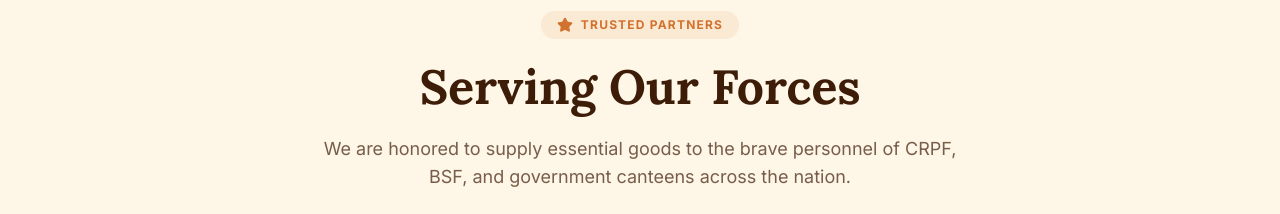
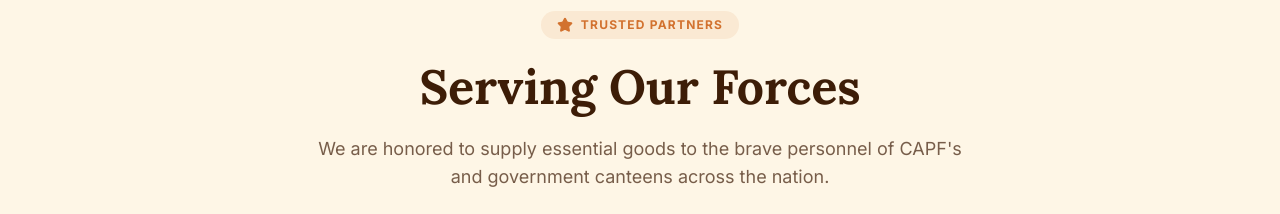
Before and after one commit to shantanusoam/sridhienterprise, a Next.js app: page / in a window 1280 px wide. Shown: the part 2360-2574 px from the top of the page. Built offline with nearby package versions, Linux system fonts and the light colour scheme.

Commit message:
Update description in DistributorsSection to reflect accurate terminology: changed 'CRPF, BSF' to 'CAPF's' for improved clarity and representation of the personnel served.

```diff
--- a/components/distributors-section.tsx
+++ b/components/distributors-section.tsx
@@ -143,7 +143,7 @@
             transition={{ delay: 0.2 }}
             className="text-lg text-[#3D1D07]/70 max-w-2xl mx-auto"
           >
-            We are honored to supply essential goods to the brave personnel of CRPF, BSF, and government canteens across the nation.
+            We are honored to supply essential goods to the brave personnel of CAPF's and government canteens across the nation.
           </motion.p>
         </div>
 
```
